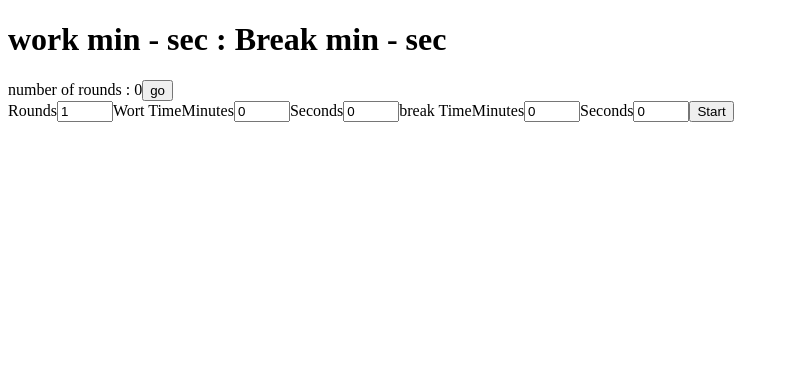
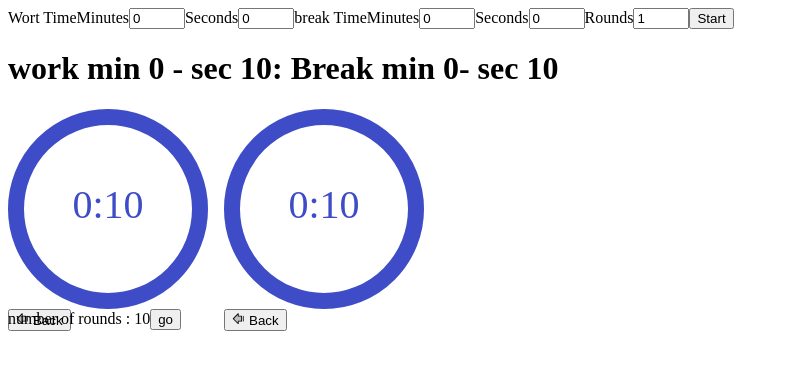
Before and after one commit to Gissell10/strikeTimer, a Next.js app: page /about in a window 1280 px wide. Shown: the top 370 px of the page, without its empty margins (0-789 px from the left). Built offline with nearby package versions, Linux system fonts and the light colour scheme.

Commit message:
add progress bar

```diff
--- /dev/null
+++ b/components/BackButton.jsx
@@ -0,0 +1,8 @@
+import { Icon } from "@iconify/react";
+export default function BackButton(props) {
+  return (
+    <button {...props} className="btn-back">
+      <Icon icon="ph:arrow-fat-line-left-duotone" /> Back
+    </button>
+  );
+}
--- a/components/ProgressArc.jsx
+++ b/components/ProgressArc.jsx
@@ -1 +1,27 @@
-export default function ProgressArc() {}
+import { CircularProgressbar, buildStyles } from "react-circular-progressbar";
+import "react-circular-progressbar/dist/styles.css";
+import BackButton from "./BackButton";
+
+export default function ProgressArc({ percentage, text }) {
+  const pathworkColor = "#3e4dc7";
+  const tailWorkColor = "#e2e0eadb";
+  const breakColor = "rgb(62, 199, 90)";
+  const tailBreakColor = "rgba(227, 236, 229, 0.77)";
+
+  console.log(percentage);
+
+  return (
+    <div style={{ width: 200, height: 200 }}>
+      <CircularProgressbar
+        value={percentage}
+        text={text}
+        styles={buildStyles({
+          pathColor: "#3e4dc7",
+          trailColor: "#e2e0eadb",
+          textColor: "#3e4dc7",
+        })}
+      />
+      <BackButton />
+    </div>
+  );
+}
--- a/components/TimeForm.jsx
+++ b/components/TimeForm.jsx
@@ -18,8 +18,6 @@ export default function TimeForm(props) {
   return (
     <div>
       <form onSubmit={onTrigger}>
-        <label>Rounds</label>
-        <input type="number" min="0" max="10" name="rounds" defaultValue="1" />
         <label>Wort Time</label>
         <label>Minutes</label>
         <input
@@ -48,6 +46,9 @@ export default function TimeForm(props) {
           name="secBreak"
           defaultValue="0"
         />
+        <label>Rounds</label>
+        <input type="number" min="0" max="10" name="rounds" defaultValue="1" />
+
         <button type="submit">Start</button>
       </form>
     </div>
--- a/components/WorkoutTimer.jsx
+++ b/components/WorkoutTimer.jsx
@@ -1,29 +1,39 @@
 import React, { useState, useEffect } from "react";
+
+import ProgressArc from "./ProgressArc";
 
 export default function WorkoutTimer({ timer }) {
   const [isActive, setIsActive] = useState(false);
-  const { workTime, breakTime } = timer.getActiveRound();
-  const [clockState, setClockState] = useState({
-    workTime,
-    breakTime,
-    rounds: timer.getActiveRounds().length,
-  });
+  const [clockState, setClockState] = useState({});
+  const [initialClockState, setInitialClockState] = useState({});
+
+  useEffect(() => {
+    const { workTime, breakTime } = timer.getActiveRound();
+    setInitialClockState({
+      workTime,
+      breakTime,
+      rounds: timer.getActiveRounds().length,
+    });
+    setClockState({
+      workTime,
+      breakTime,
+      rounds: timer.getActiveRounds().length,
+    });
+  }, [timer]);
 
   useEffect(() => {
     let interval;
     if (isActive && !timer.isDone()) {
-      // const workmin = timer.getActiveRound().workTime / 60;
-      // const worsec = timer.getActiveRound().workTime % 60;
-
       interval = setInterval(() => {
         timer.runOneSecond();
         setClockState({
-          workMin: parseInt(timer.getActiveRound().workTime / 60),
-          workSec: timer.getActiveRound().workTime % 60,
-          breakMin: parseInt(timer.getActiveRound().breakTime / 60),
-          breakSec: timer.getActiveRound().breakTime,
+          workTime: timer.getActiveRound().workTime,
+          breakTime: timer.getActiveRound().breakTime,
           rounds: timer.getActiveRounds().length,
         });
+        if (timer.isDone()) {
+          clearInterval(interval);
+        }
       }, 1000);
     }
 
@@ -32,13 +42,36 @@ export default function WorkoutTimer({ timer }) {
     };
   }, [isActive]);
 
+  const { workTime, breakTime, rounds } = clockState;
+  const initialWorkTime = initialClockState.workTime;
+  const initialBreakTime = initialClockState.breakTime;
+  const workMin = parseInt(workTime / 60);
+  const workSec = parseInt(workTime % 60);
+  const breakMin = parseInt(breakTime / 60);
+  const breakSec = parseInt(breakTime % 60);
+  console.log(initialClockState);
   return (
     <div>
       <h1>
-        work min {clockState.workMin} - sec {clockState.workSec}: Break min{" "}
-        {clockState.breakMin}- sec {clockState.breakSec}
+        work min {workMin} - sec {workSec}: Break min {breakMin}- sec {breakSec}
       </h1>
-      <span>number of rounds : {clockState.rounds}</span>
+      <div
+        style={{
+          display: "flex",
+          gap: "16px",
+        }}
+      >
+        <ProgressArc
+          percentage={(workTime / initialWorkTime) * 100}
+          text={`${workMin}:${workSec}`}
+        />
+        <ProgressArc
+          percentage={(breakTime / initialBreakTime) * 100}
+          text={`${breakMin}:${breakSec}`}
+        />
+      </div>
+
+      <span>number of rounds : {rounds}</span>
       <button
         onClick={() => {
           setIsActive(!isActive);
--- a/package.json
+++ b/package.json
@@ -10,5 +10,8 @@
     "react": "18.2.0",
     "react-circular-progressbar": "^2.1.0",
     "react-dom": "18.2.0"
+  },
+  "devDependencies": {
+    "@iconify/react": "^4.0.1"
   }
 }
--- a/pages/about.jsx
+++ b/pages/about.jsx
@@ -5,18 +5,17 @@ import WorkoutClock from "../core/WorkoutClock";
 import TimeForm from "../components/TimeForm";
 
 export default function About() {
-  const [timer, setTimer] = useState(new WorkoutClock(1, 0, 0));
+  const [timer, setTimer] = useState(new WorkoutClock(10, 10, 10));
 
   const timeSelected = (timeFormData) => {
     const { workTime, breakTime, rounds } = timeFormData;
     setTimer(new WorkoutClock(rounds, workTime, breakTime)); // it is undefine why?;
-    console.log(setTimer(new WorkoutClock(rounds, workTime, breakTime)));
   };
 
   return (
     <div>
+      <TimeForm timeSelected={timeSelected} />
       <WorkoutTimer timer={timer} />
-      <TimeForm timeSelected={timeSelected} />
     </div>
   );
 }
```
Also changed, not shown: components/CountDown.jsx (deleted, +0 -57 lines), 1 other file (tests, documents, lock files or other folders).
